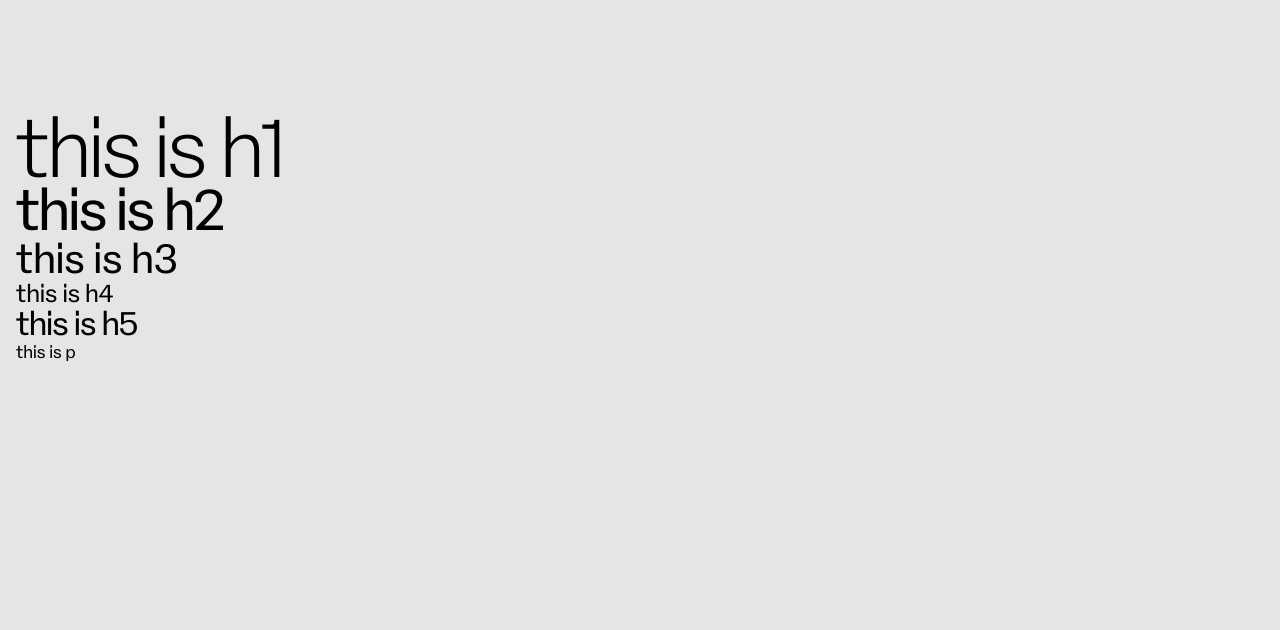
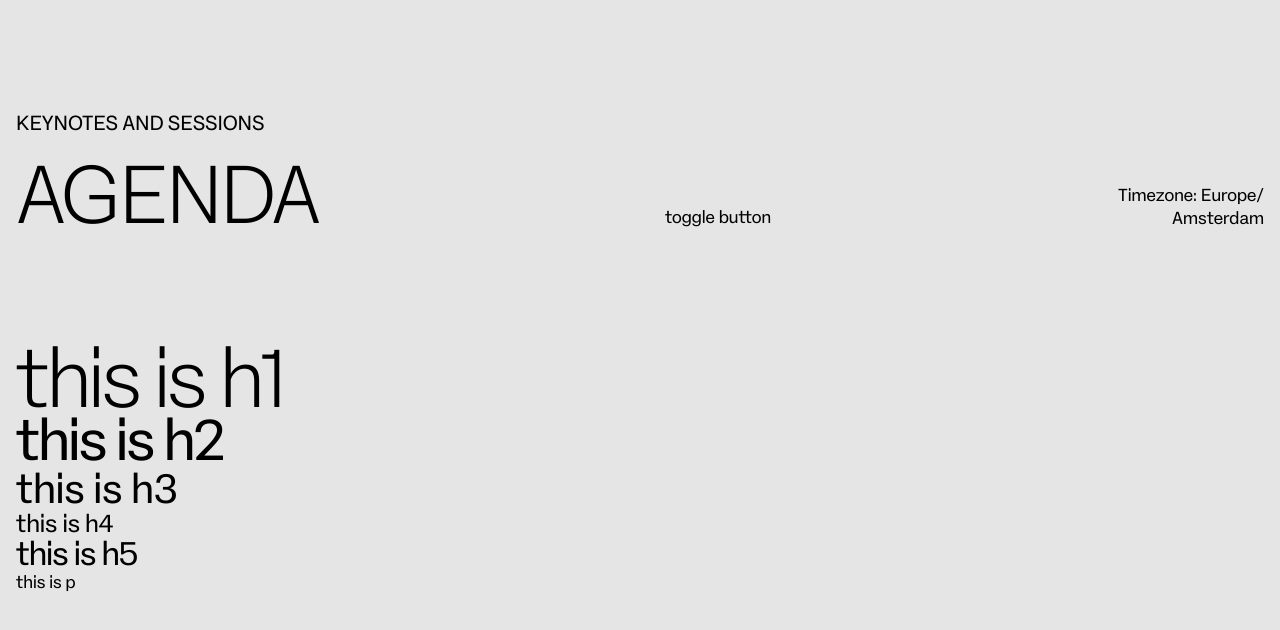
Before and after one commit to yanalalmer/o9solutions-next, a Next.js app: page / in a window 1280 px wide. Shown: the top 630 px of the page. Built offline with nearby package versions, Linux system fonts and the light colour scheme.

Commit message:
added header component

```diff
--- a/src/app/page.js
+++ b/src/app/page.js
@@ -1,8 +1,9 @@
-import { Container } from '@/components';
+import { Container, Header } from '@/components';
 
 export default function Home() {
   return (
     <Container>
+      <Header />
       <h1>this is h1</h1>
       <h2>this is h2</h2>
       <h3>this is h3</h3>
--- a/src/components/index.js
+++ b/src/components/index.js
@@ -1,2 +1,3 @@
 // layout
 export * from './layout/Container';
+export * from './layout/Header';
--- /dev/null
+++ b/src/components/layout/Header.jsx
@@ -0,0 +1,17 @@
+export const Header = () => {
+  return (
+    <header className='py-18 mobile:py-0 mobile:mb-12 tablet:mb-18 desktop:flex desktop:justify-between desktop:items-end desktop:mb-28 desktopL:mb-36'>
+      <div>
+        <p className='uppercase leading-[110%] tracking-[-0.136px] tablet:text-s tablet:tracking-[-0.16px] mb-6 tablet:mb-8 desktop:mb-6'>
+          keynotes and sessions
+        </p>
+        <h1 className='mb-8 tablet:mb-14 desktop:mb-0 uppercase'>agenda</h1>
+      </div>
+      <div>toggle button</div>
+      <div className='hidden desktop:block leading-[135%]'>
+        <span className='block text-right'>Timezone: Europe/</span>
+        <span className='block text-right'>Amsterdam</span>
+      </div>
+    </header>
+  );
+};
```
